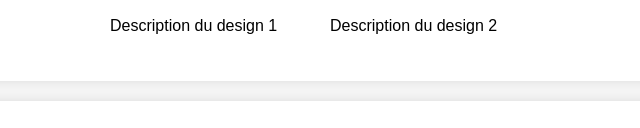
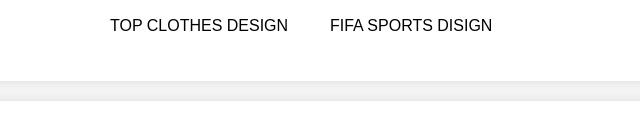
Before and after one commit to Chbrahima/POURTOI, a plain HTML site: page index.html in a window 1280 px wide. Shown: the part 672-800 px from the top of the page, 320-960 px from the left. Drawn offline with Linux system fonts and the light colour scheme.

Commit message:
Update index.html

```diff
--- a/index.html
+++ b/index.html
@@ -23,11 +23,11 @@
         <div class="realization-container">
             <div class="realization">
                 <img src="img/P1.jpg" alt="Design 1" class="image">
-                <p>Description du design 1</p>
+                <p>TOP CLOTHES DESIGN</p>
             </div>
             <div class="realization">
                 <img src="img/P2.jpg" alt="Design 2" class="image">
-                <p>Description du design 2</p>
+                <p>FIFA SPORTS DISIGN</p>
             </div>
             <!-- يمكنك إضافة المزيد من التصميمات هنا -->
         </div>
```
